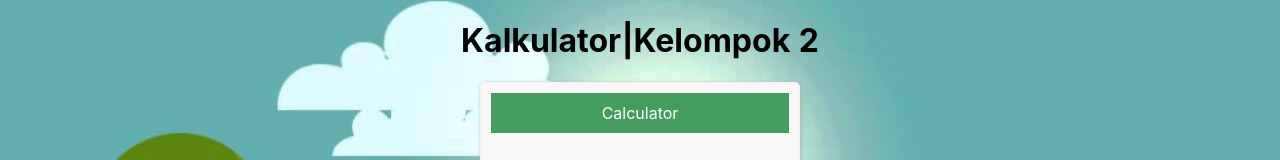
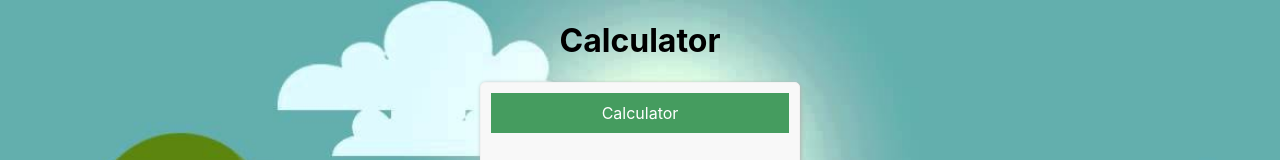
Before and after one commit to Lutvuk/projectdaa, a Nuxt app: page / in a window 1280 px wide. Shown: the top 160 px of the page. Built offline with nearby package versions, Linux system fonts and the light colour scheme.

Commit message:
finalharusnya

```diff
--- a/pages/index.vue
+++ b/pages/index.vue
@@ -1,7 +1,7 @@
 <template>
 <div>
     <div>
-      <h1>Kalkulator|Kelompok 2</h1>
+      <h1>Calculator</h1>
       <div class="container">
         <div class="header">Calculator</div>
         <input type="text" class="result" disabled v-model="display">
```
Also changed, not shown: 2 other files (tests, documents, lock files or other folders).
